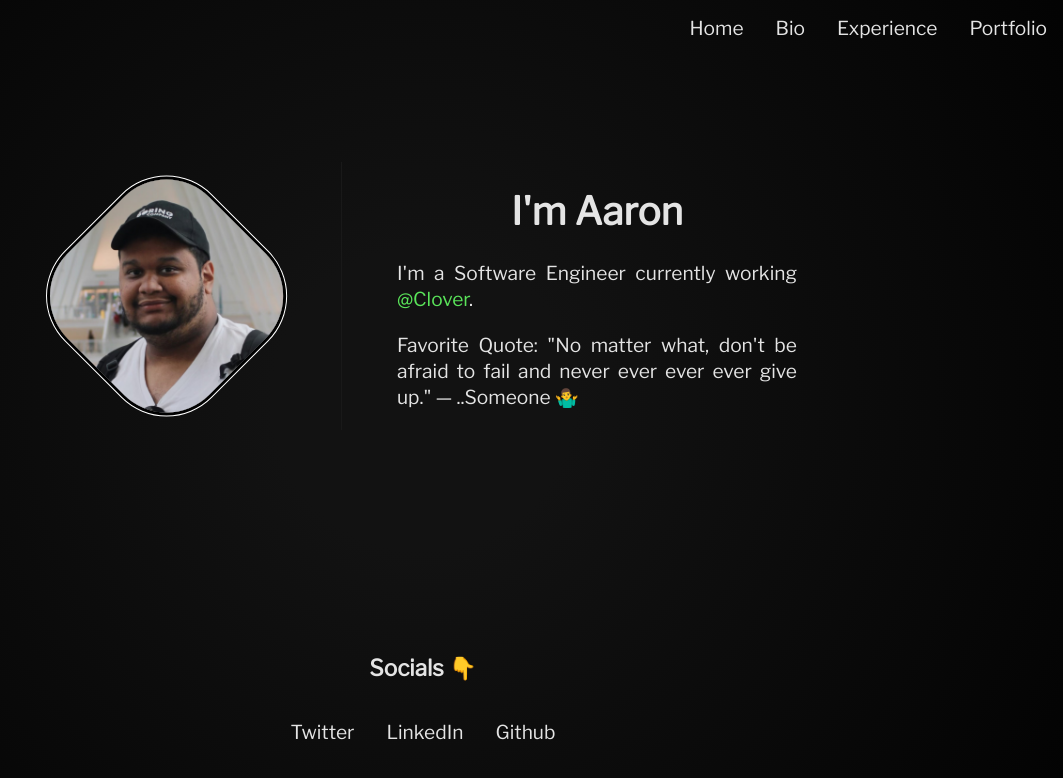
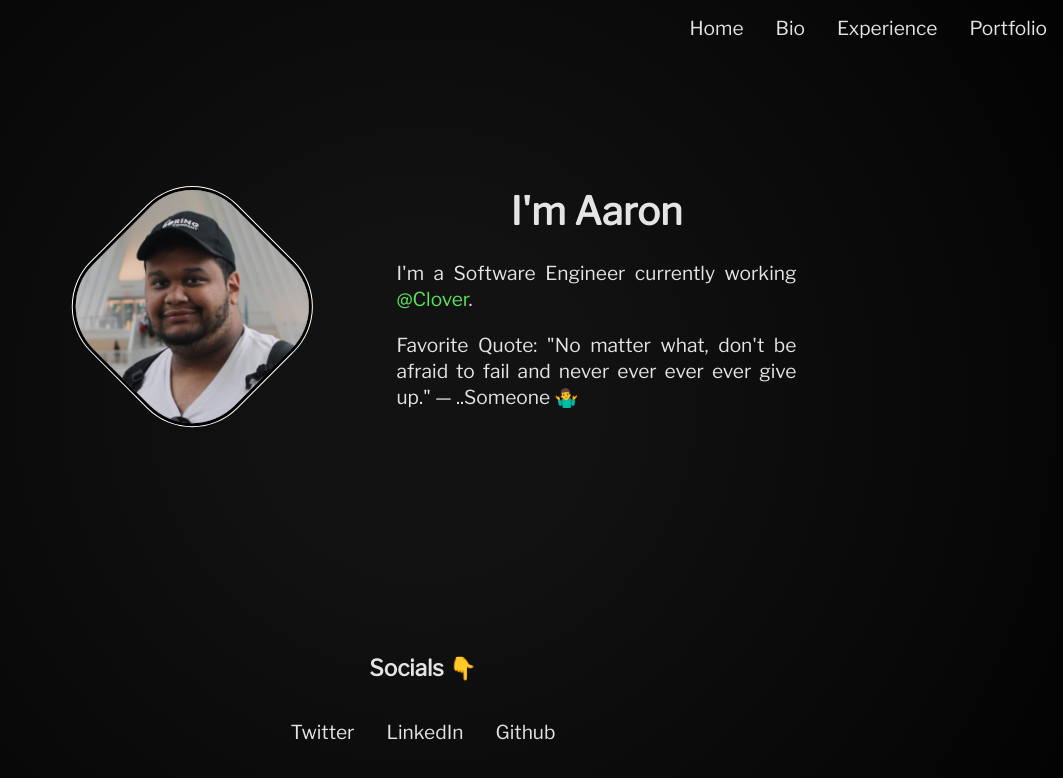
Before and after one commit to aamcodes/portfolio-project, a Svelte app: page / in a window 1280 px wide. Shown: the top 778 px of the page, without its empty margins (217-1280 px from the left). Built offline with nearby package versions, Linux system fonts and the light colour scheme; a web font is replaced by a local one.

Commit message:
Removed separator

```diff
--- a/src/routes/Home.svelte
+++ b/src/routes/Home.svelte
@@ -28,12 +28,11 @@
     box-shadow: 0 0 0 3px black, 0 0 0 4px white;
     height: 200px;
     overflow: hidden;
-    transform: rotate(-45deg) translate(-30px, -30px);
+    transform: rotate(-45deg) translate(-20px, -5px);
     width: 200px;
   }
 
   .home-mission .intro {
-    border-left: 1px solid #191919;
     padding-left: 55px;
     width: 400px;
   }
```
